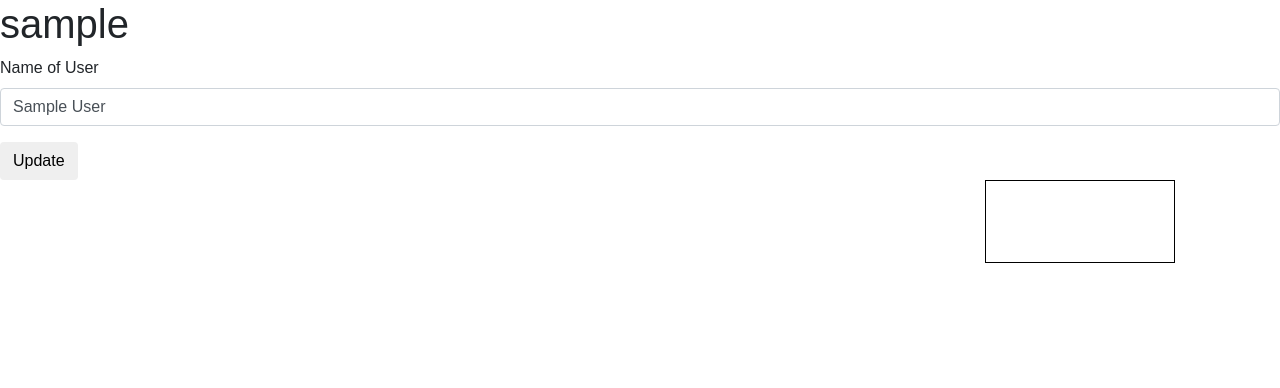
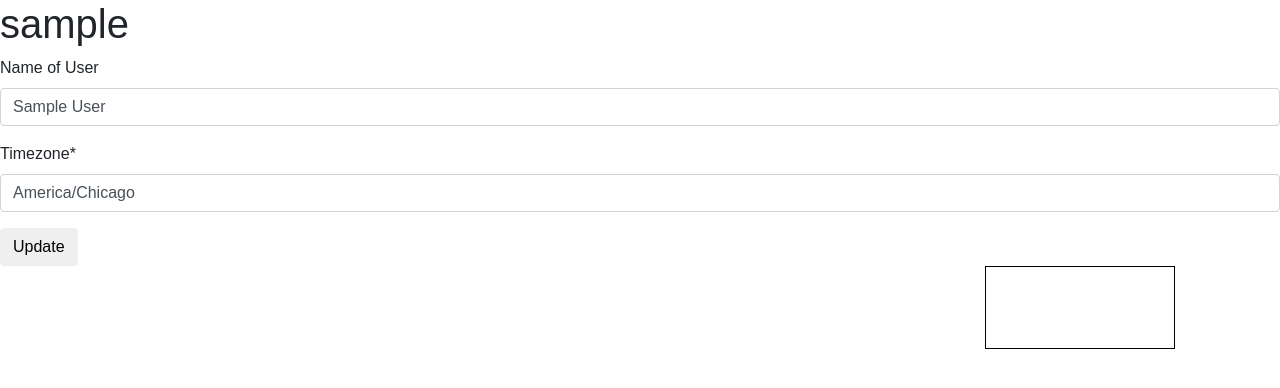
Before and after one commit to ashleyelaine/journal-platform, a Django app: page /users/~update/ in a window 1280 px wide. Shown: the part 93-481 px from the top of the page. Run offline with Django 3.2, Linux system fonts and the light colour scheme; the visitor is signed in with stand-in values (Sample User, id 1); data comes from the database, SQL or seed files in the repository; some libraries are stand-ins or nearby versions.

Commit message:
timezones figured out

```diff
--- a/MyAnonymousDiary/entries/models.py
+++ b/MyAnonymousDiary/entries/models.py
@@ -1,6 +1,8 @@
 from django.db import models
 from django.utils import timezone
 from django.template.defaultfilters import slugify
+from timezone_field import TimeZoneField
+
 
 class EntryQuerySet(models.QuerySet):
     def is_public(self):
@@ -57,6 +59,7 @@ class Entry(models.Model):
     slug = models.SlugField(default='', blank=True, null=True)
     created_date = models.DateTimeField(default=timezone.now)
     published_date = models.DateTimeField(blank=True, null=True)
+    timezone = TimeZoneField(default='America/Chicago')
     draft = models.BooleanField(default=False, verbose_name='Is draft')
     public = models.BooleanField(default=False, verbose_name='Is public')
     active = models.BooleanField(default=True, verbose_name='Is Active')
--- a/MyAnonymousDiary/entries/views.py
+++ b/MyAnonymousDiary/entries/views.py
@@ -15,12 +15,12 @@ class EntryListView(ListView):
     context_object_name = 'entry_list'
 
     def get_queryset(self):
-        queryset = Entry.objects.is_public().is_not_update().is_not_draft()
+        queryset = Entry.objects.is_public().is_not_update().is_not_draft().order_by('published_date').reverse()
         return queryset
 
     def get_context_data(self, **kwargs):
         context = super(EntryListView, self).get_context_data(**kwargs)
-        updates = Entry.objects.is_public().is_update().is_not_draft().order_by('created_date').reverse()[:2]
+        updates = Entry.objects.is_public().is_update().is_not_draft().order_by('published_date').reverse()[:2]
         context['updates_list'] = updates
         return context
 
@@ -93,6 +93,7 @@ class EntryCreateView(LoginRequiredMixin, CreateView):
             form.instance.published_date = timezone.now()
 
         form.instance.author = self.request.user
+        form.instance.timezone = self.request.user.timezone
         return super().form_valid(form)
 
 
--- a/MyAnonymousDiary/templates/components/entry.html
+++ b/MyAnonymousDiary/templates/components/entry.html
@@ -1,6 +1,10 @@
+{% load tz %}
+
 <article class="entry">
     <h3><a href="{% url 'entry_detail' pk=entry.pk %}">{{ entry.title }}</a></h3>
     <p>{{ entry.content|truncatechars:255|striptags }}</p>
-    <span><b>PUBLISHED</b>: {{ entry.published_date }}</span>
+    <span><b>PUBLISHED</b>: {{ entry.published_date|timezone:entry.timezone }}</span>
+    <span><b>CREATED</b>: {{ entry.created_date }}</span>
     <span><b>AUTHOR</b>: {{ entry.author }}</span>
+    <span><b>TIMEZONE</b>: {{ entry.timezone }}</span>
 </article>
--- a/MyAnonymousDiary/users/models.py
+++ b/MyAnonymousDiary/users/models.py
@@ -1,7 +1,10 @@
+import pytz
 from django.contrib.auth.models import AbstractUser
 from django.db import models
 from django.urls import reverse
 from django.utils.translation import ugettext_lazy as _
+
+from timezone_field import TimeZoneField
 
 
 class User(AbstractUser):
@@ -9,6 +12,7 @@ class User(AbstractUser):
     # First Name and Last Name do not cover name patterns
     # around the globe.
     name = models.CharField(_('Name of User'), blank=True, max_length=255)
+    timezone = TimeZoneField(default='America/Chicago')
 
     def __str__(self):
         return self.username
--- a/MyAnonymousDiary/users/views.py
+++ b/MyAnonymousDiary/users/views.py
@@ -33,7 +33,7 @@ class UserRedirectView(LoginRequiredMixin, RedirectView):
 
 class UserUpdateView(LoginRequiredMixin, UpdateView):
 
-    fields = ['name', ]
+    fields = ['name', 'timezone']
 
     # we already imported User in the view code above, remember?
     model = User
--- a/config/settings/base.py
+++ b/config/settings/base.py
@@ -69,7 +69,8 @@ THIRD_PARTY_APPS = [
     'allauth.socialaccount',
     'rest_framework',
     'bootstrap4',
-    'django_summernote'
+    'django_summernote',
+    'timezone_field',
 ]
 LOCAL_APPS = [
     'MyAnonymousDiary.users.apps.UsersConfig',
```
Also changed, not shown: MyAnonymousDiary/templates/pages/home.html (+4 -4 lines), MyAnonymousDiary/entries/migrations/0007_auto_20180615_2035.py (added), MyAnonymousDiary/users/migrations/0002_user_timezone.py (added).
